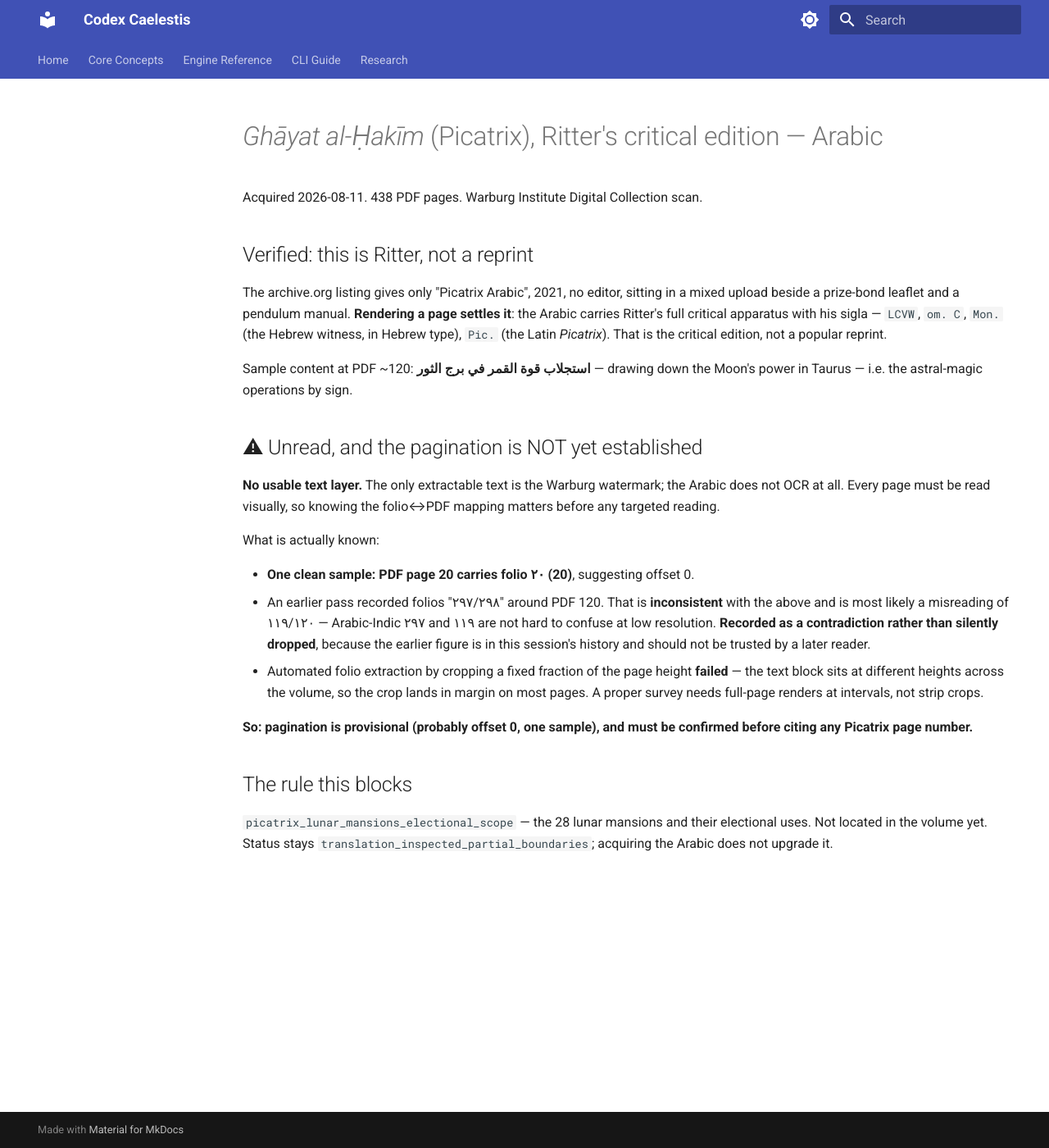
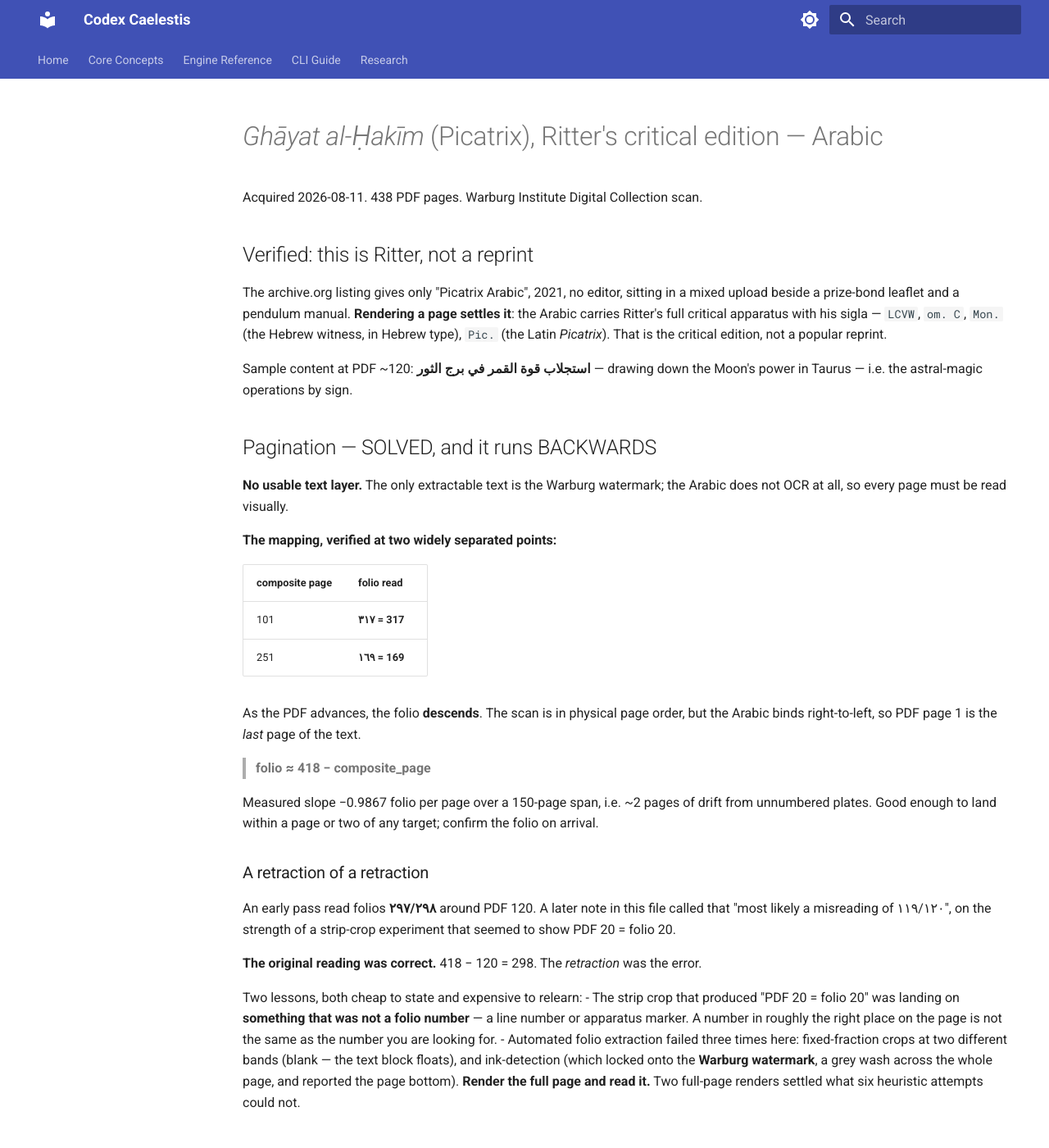
Before and after one commit to Bender1011001/traditional-astrology-engine, an MkDocs documentation site: the page built from docs/sources/picatrix_notes.md, in a window 1280 px wide and 1400 px high. Shown: the whole window at 82% size. Built offline with MkDocs 1.6.1 and Material for MkDocs 9.7.7, drawn with Linux system fonts in a browser that asks for light colours.

Commit message:
Picatrix pagination solved: it runs backwards, and my retraction was wrong
Two full-page renders settle it. Composite page 101 carries folio 317;
page 251 carries folio 169. As the PDF advances the folio DESCENDS -
the scan is in physical order but the Arabic binds right-to-left, so
PDF page 1 is the last page of the text.

  folio = 418 - composite_page

Measured slope -0.9867 over a 150-page span, about two pages of drift
from unnumbered plates. Lands within a page or two of any target.

This unblocks all future Picatrix work, which had no usable folio
mapping and no text layer at all.

It also reverses a retraction I made earlier today. An early pass read
folios 297/298 around PDF 120. A later note called that "most likely a
misread of 119/120", based on a strip crop that appeared to show PDF 20
= folio 20. But 418 - 120 = 298: the ORIGINAL reading was right and the
retraction was the mistake. The strip crop had landed on something that
was not a folio at all - a line number or apparatus marker.

Recorded because the failure mode is worth keeping. Automated folio
extraction failed three times: fixed-fraction crops at two bands (blank,
because the text block floats), and ink-detection, which locked onto the
Warburg watermark - a grey wash over the whole page - and dutifully
reported the page bottom. Two full-page renders answered what six
heuristic attempts could not. Render the page and look at it.

Co-Authored-By: Claude Opus 5 <noreply@anthropic.com>

```diff
--- a/docs/sources/picatrix_notes.md
+++ b/docs/sources/picatrix_notes.md
@@ -13,26 +13,43 @@ critical edition, not a popular reprint.
 Sample content at PDF ~120: **استجلاب قوة القمر في برج الثور** — drawing down the Moon's
 power in Taurus — i.e. the astral-magic operations by sign.
 
-## ⚠ Unread, and the pagination is NOT yet established
+## Pagination — SOLVED, and it runs BACKWARDS
 
 **No usable text layer.** The only extractable text is the Warburg watermark; the Arabic
-does not OCR at all. Every page must be read visually, so knowing the folio↔PDF mapping
-matters before any targeted reading.
+does not OCR at all, so every page must be read visually.
 
-What is actually known:
+**The mapping, verified at two widely separated points:**
 
-- **One clean sample: PDF page 20 carries folio ٢٠ (20)**, suggesting offset 0.
-- An earlier pass recorded folios "٢٩٧/٢٩٨" around PDF 120. That is **inconsistent** with
-  the above and is most likely a misreading of ١١٩/١٢٠ — Arabic-Indic ٢٩٧ and ١١٩ are not
-  hard to confuse at low resolution. **Recorded as a contradiction rather than silently
-  dropped**, because the earlier figure is in this session's history and should not be
-  trusted by a later reader.
-- Automated folio extraction by cropping a fixed fraction of the page height **failed** —
-  the text block sits at different heights across the volume, so the crop lands in margin
-  on most pages. A proper survey needs full-page renders at intervals, not strip crops.
+| composite page | folio read |
+|---|---|
+| 101 | **٣١٧ = 317** |
+| 251 | **١٦٩ = 169** |
 
-**So: pagination is provisional (probably offset 0, one sample), and must be confirmed
-before citing any Picatrix page number.**
+As the PDF advances, the folio **descends**. The scan is in physical page order, but the
+Arabic binds right-to-left, so PDF page 1 is the *last* page of the text.
+
+> **folio ≈ 418 − composite_page**
+
+Measured slope −0.9867 folio per page over a 150-page span, i.e. ~2 pages of drift from
+unnumbered plates. Good enough to land within a page or two of any target; confirm the
+folio on arrival.
+
+### A retraction of a retraction
+
+An early pass read folios **٢٩٧/٢٩٨** around PDF 120. A later note in this file called that
+"most likely a misreading of ١١٩/١٢٠", on the strength of a strip-crop experiment that
+seemed to show PDF 20 = folio 20.
+
+**The original reading was correct.** 418 − 120 = 298. The *retraction* was the error.
+
+Two lessons, both cheap to state and expensive to relearn:
+- The strip crop that produced "PDF 20 = folio 20" was landing on **something that was not a
+  folio number** — a line number or apparatus marker. A number in roughly the right place on
+  the page is not the same as the number you are looking for.
+- Automated folio extraction failed three times here: fixed-fraction crops at two different
+  bands (blank — the text block floats), and ink-detection (which locked onto the **Warburg
+  watermark**, a grey wash across the whole page, and reported the page bottom). **Render the
+  full page and read it.** Two full-page renders settled what six heuristic attempts could not.
 
 ## The rule this blocks
 
```
